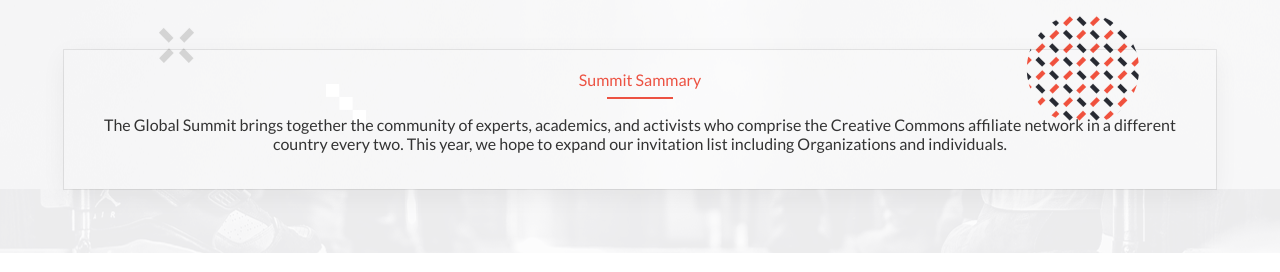
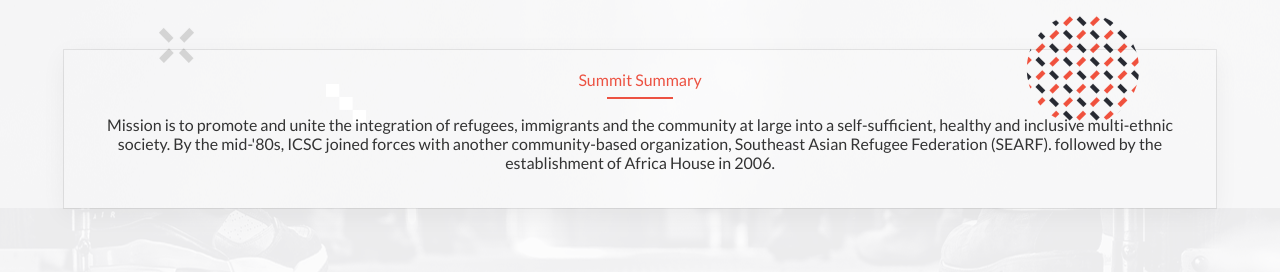
Before and after one commit to SimonGideon/UN-Refugee-global-Summit, a website: page about.html in a window 1280 px wide. Shown: the part 749-1021 px from the top of the page. Drawn offline with Linux system fonts and the light colour scheme.

Commit message:
Update on Summary Data-about-page

```diff
--- a/about.html
+++ b/about.html
@@ -48,11 +48,12 @@
       </div>
       <div class="about-paragraph">
         <div class="summary-header">
-            <span>Summit Sammary</span>
+            <span>Summit Summary</span>
             <hr>
         </div>
-        <p>The Global Summit brings together the community of experts, academics, and activists who comprise the Creative Commons affiliate
-            network in a different country every two. This year, we hope to expand our invitation list including Organizations and individuals.
+        <p>Mission is to promote and unite the integration of refugees, immigrants and the community at large into a self-sufficient, healthy and inclusive multi-ethnic society.
+            By the mid-'80s, ICSC joined forces with another community-based organization, Southeast Asian Refugee Federation (SEARF).
+            followed by the establishment of Africa House in 2006.
         </p>
       </div>
     </div>
```
